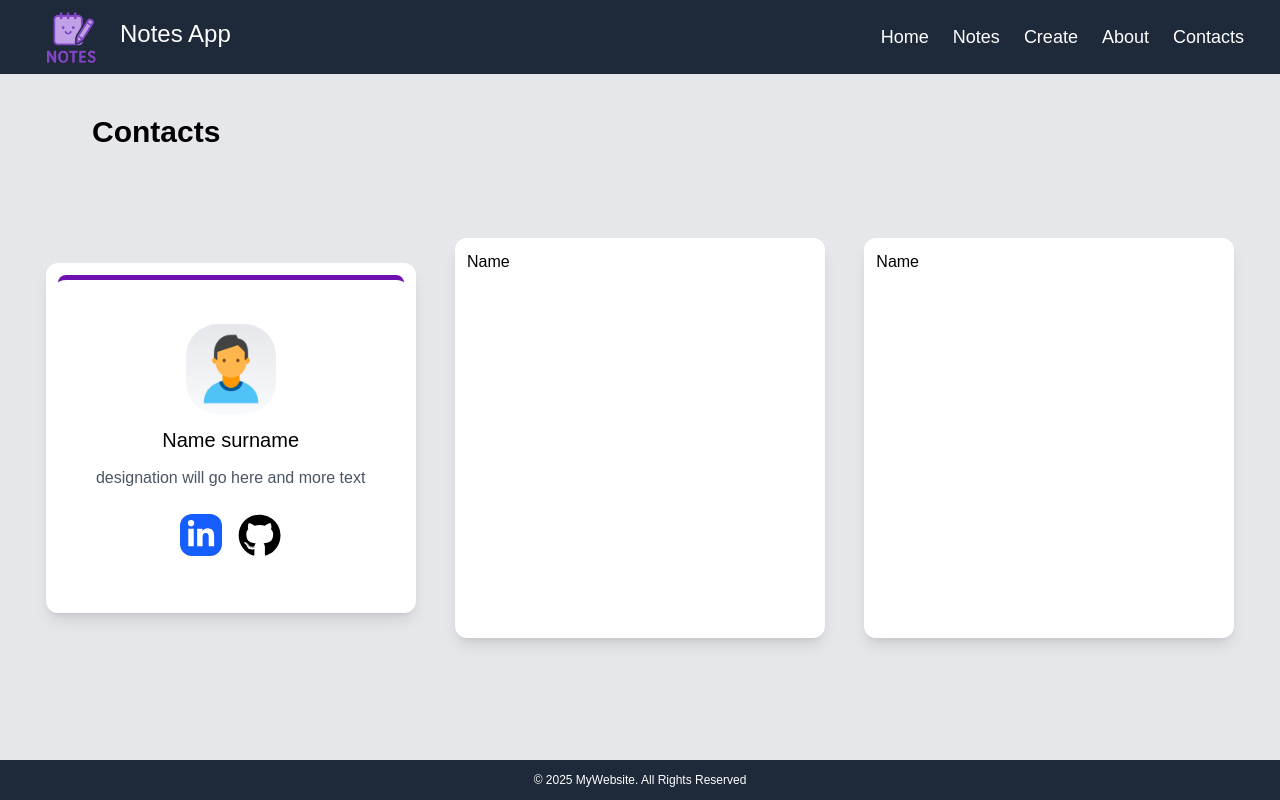
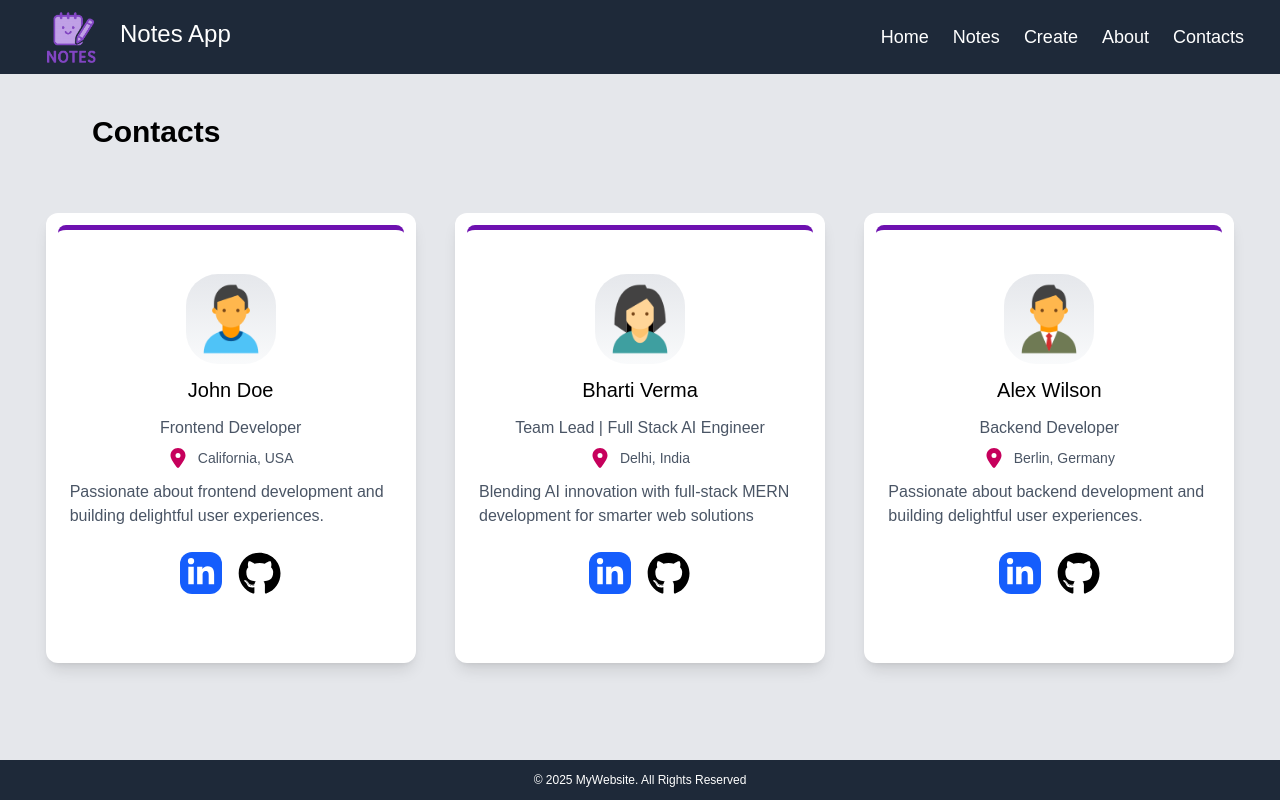
Before and after one commit to BV-SS/Next-App, a Next.js app: page /contacts in a window 1280 px wide. Built offline with nearby package versions, Linux system fonts and the light colour scheme.

Commit message:
contacts page with dynamic data and ui improvements

```diff
--- a/app/contacts/page.tsx
+++ b/app/contacts/page.tsx
@@ -1,5 +1,6 @@
 import React from "react";
 import Image from "next/image";
+import Link from "next/link";
 
 // components
 import CardContainer from "@/components/CardContainer";
@@ -7,6 +8,10 @@ import CardContainer from "@/components/CardContainer";
 // icons
 import { FaLinkedinIn } from "react-icons/fa";
 import { FaGithub } from "react-icons/fa";
+import { FaLocationDot } from "react-icons/fa6";
+
+// Data
+import contactDetails from "../../data/Contact";
 
 const contacts = () => {
   return (
@@ -14,33 +19,52 @@ const contacts = () => {
       <h2 className="text-3xl font-semibold pt-7 pl-15">Contacts</h2>
 
       <div className="flex-grow grid grid-cols-1 sm:grid-cols-1 md:grid-cols-2 lg:grid-cols-3 gap-3 place-items-center">
-        <CardContainer height="350px" width="370px">
-          <div className="p-3 flex flex-col items-center pt-11 border-t-5 border-purple-800 rounded-lg">
+        {contactDetails.map((contact) => (
+          <CardContainer height="450px" width="370px" key={contact.id} >
+            <div className="p-3 flex flex-col items-center pt-11 border-t-5 border-purple-800 rounded-lg hover:scale-103 transition">
               <Image
-              src="/images/avatar_1.png"
+                src={contact.avatar}
                 alt="avatar image"
                 height={90}
                 width={90}
                 className="bg-gradient-to-t from-gray-50 to-gray-200 rounded-4xl p-1"
               />
-            <h4 className="text-xl pt-3 ">Name surname</h4>
-            <h6 className="text-md font-light text-gray-600 pt-3">designation will go here and more text</h6>
+              <h4 className="text-xl pt-3 ">{contact.name}</h4>
+              <h6 className="text-md font-light text-gray-600 pt-3">
+                {contact.designation}
+              </h6>
+              <div className="flex pt-2 w-full items-center justify-center gap-2.5">
+                <FaLocationDot className="text-xl text-pink-700"/>
+                  <h6 className="text-sm font-light text-gray-600 ">
+                      {contact.address}
+                  </h6>
+              </div>
+              <h6 className="text-md font-light text-gray-600 pt-3">
+                {contact.bio}
+              </h6>
               <div className="pt-6 flex items-center justify-center gap-[1rem]">
                 <div className="bg-blue-600 rounded-xl p-1.5">
+                  <Link
+                    href={contact.linkedIn}
+                    target="_blank"
+                    rel="noopener noreferrer"
+                  >
                     <FaLinkedinIn className="text-3xl text-white" />
+                  </Link>
                 </div>
                 <div className="rounded-xl">
-                <FaGithub className="text-[2.7rem]"/>
+                  <Link
+                    href={contact.github}
+                    target="_blank"
+                    rel="noopener noreferrer"
+                  >
+                    <FaGithub className="text-[2.7rem]" />
+                  </Link>
                 </div>
               </div>
             </div>
           </CardContainer>
-        <CardContainer height="400px" width="370px">
-          Name
-        </CardContainer>
-        <CardContainer height="400px" width="370px">
-          Name
-        </CardContainer>
+        ))}
       </div>
     </div>
   );
--- a/data/Contact.ts
+++ b/data/Contact.ts
@@ -5,26 +5,34 @@ const contactDetails: Contact[] = [
   {
     id: 1,
     name: "John Doe",
-    designation: "Dummy Value",
+    designation: "Frontend Developer",
     linkedIn: "",
     github:"",
-    avatar: "/images/avatar_1.png"
+    avatar: "/images/avatar_1.png",
+    bio:"Passionate about frontend development and building delightful user experiences.",
+    address:"California, USA"
   },
   {
     id: 2,
     name: "Bharti Verma",
-    designation: "team Lead | Full Stack AI Engineer",
+    designation: "Team Lead | Full Stack AI Engineer",
+    linkedIn: "https://www.linkedin.com/in/bharti-verma20/",
+    github:"https://github.com/BV-SS",
+    avatar: "/images/avatar_2.png",
+    bio:"Blending AI innovation with full-stack MERN development for smarter web solutions",
+    address:"Delhi, India"
+  },
+  {
+    id: 3,
+    name: "Alex Wilson",
+    designation: "Backend Developer",
     linkedIn: "",
     github:"",
-    avatar: "/images/avatar_2.png"
-  },
-  {
-    id: 1,
-    name: "Alex Wilson",
-    designation: "Dummy Value",
-    linkedIn: "",
-    github:"",
-    avatar: "/images/avatar_3.png"
+    avatar: "/images/avatar_3.png",
+    bio:"Passionate about backend development and building delightful user experiences.",
+    address:"Berlin, Germany"
   },
 
-]
+];
+
+export default contactDetails;
--- a/types/DataTypes.ts
+++ b/types/DataTypes.ts
@@ -15,5 +15,7 @@ export interface Contact{
     designation: string,
     linkedIn: string,
     github: string,
-    avatar: string
+    avatar: string,
+    bio: string,
+    address: string
 }
```
Lines whose indentation alone changed are shown as unchanged.
